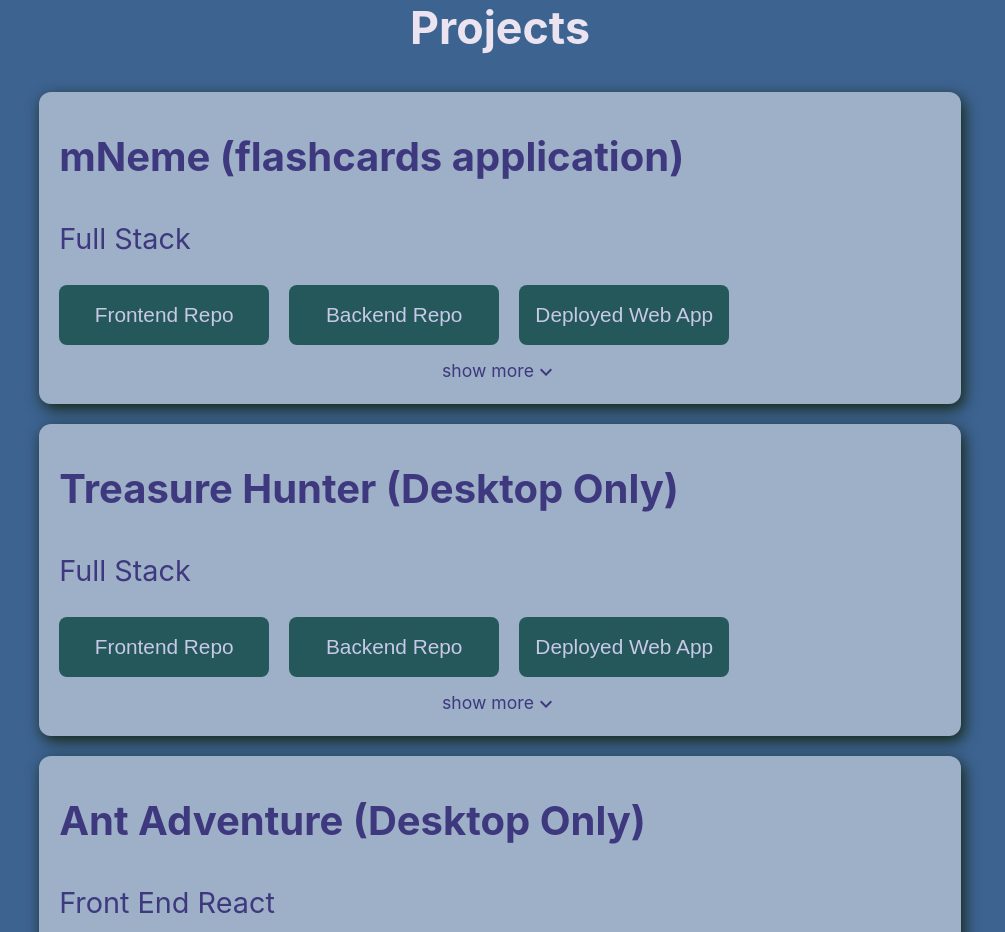
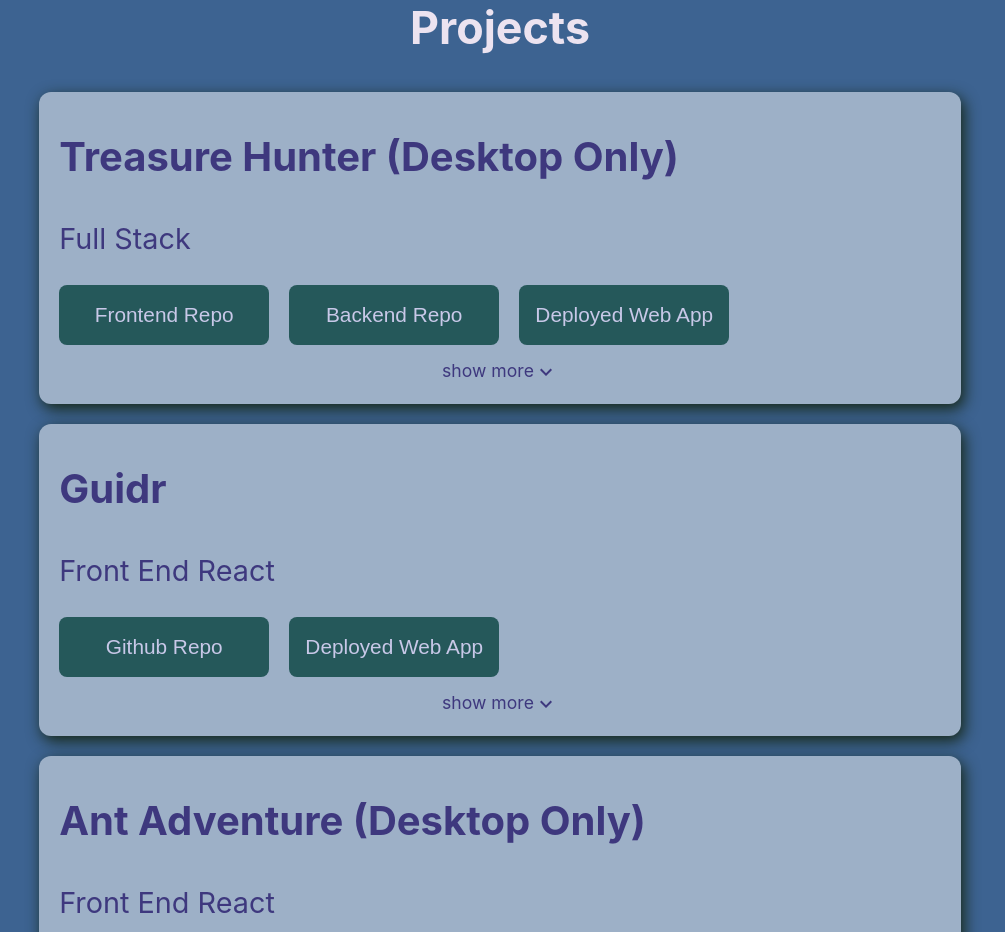
Before and after one commit to WilliamBerlin76/PersonalPortfolio, a React (Create React App) app: page / in a window 1280 px wide. Shown: the part 1600-2532 px from the top of the page, without its empty margins (140-1145 px from the left). Built offline with nearby package versions, Linux system fonts and the light colour scheme; no server answers.

Commit message:
updated projects

```diff
--- a/src/dataArrays.js
+++ b/src/dataArrays.js
@@ -1,13 +1,13 @@
 export const projectData = [
-    {
-        name:'mNeme (flashcards application)',
-        role: 'Full Stack',
-        frontend:'https://github.com/Lambda-School-Labs/flashcards-fe',
-        backend:'https://github.com/Lambda-School-Labs/flashcards-be',
-        deployedLink: 'https://mneme-staging.netlify.com/',
-        description: 'mNeme is a flashcard application intended to aid students in their studies. Users can create, edit, remove, and archive their decks and flashcards in this app. mNeme was built using React.js on the frontend, and Node.js with a cloud firestore database on the backend.',
+    // {
+    //     name:'mNeme (flashcards application)',
+    //     role: 'Full Stack',
+    //     frontend:'https://github.com/Lambda-School-Labs/flashcards-fe',
+    //     backend:'https://github.com/Lambda-School-Labs/flashcards-be',
+    //     deployedLink: 'https://mneme-staging.netlify.com/',
+    //     description: 'mNeme is a flashcard application intended to aid students in their studies. Users can create, edit, remove, and archive their decks and flashcards in this app. mNeme was built using React.js on the frontend, and Node.js with a cloud firestore database on the backend.',
 
-    },
+    // },
     {
         name:'Treasure Hunter (Desktop Only)',
         role:'Full Stack',
@@ -18,11 +18,19 @@ export const projectData = [
 
     },
     {
+        name:'Guidr',
+        role:'Front End React',
+        githubLink: 'https://github.com/Build-Week-FT-Guidr',
+        deployedLink:'https://guidr.now.sh/',
+        description: 'Guidr is an app that lets outdoor guides record their journeys to build their outdoor resume. Using this web app, guides can add, edit, and delete trips to and from their trip record. The frontend was built using React.js, and the backend was built with Node.js.',
+
+    },
+    {
         name:'Ant Adventure (Desktop Only)',
         role:'Front End React',
         githubLink:'https://github.com/CS26-Team-PleaseComeToBrazil-Mud-Game',
         deployedLink:'https://ant-adventure.now.sh/',
-        description: 'Ant adventure is a simple maze adventure game where you, the player, are an ant traversing the vast maze of an ant hill. The backend was built with Python3 and Django, and the frontend was built using React.js.',
+        description: 'Ant adventure is a simple maze adventure game where the player is an ant traversing the vast maze of an ant hill. The backend was built with Python3 and Django, and the frontend was built using React.js.',
 
     },
     {
@@ -33,14 +41,7 @@ export const projectData = [
         description: 'Weight Lifting Journal is an app designed to help weight lifters keep track of their exercises. Users can create, edit, and delete their exercises, and add exercises to a workout. The frontend was created with React.js, and the backend uses Node.js with a PostgreSQL database.',
 
     },
-    // {
-    //     name:'Guidr',
-    //     role:'Front End React',
-    //     githubLink: 'https://github.com/Build-Week-FT-Guidr',
-    //     deployedLink:'https://guidr.now.sh/',
-    //     description: 'Guidr is an app that lets outdoor guides record their journeys to build their outdoor resume. Using this web app, guides can add, edit, and delete trips to and from their trip record. The frontend was built using React.js, and the backend was built with Node.js.',
 
-    // },
     // {
     //     name:'Essentialism',
     //     role:'Front End React',
```
